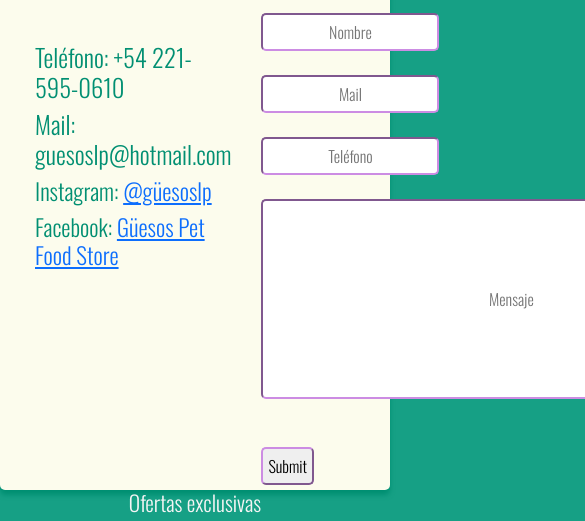
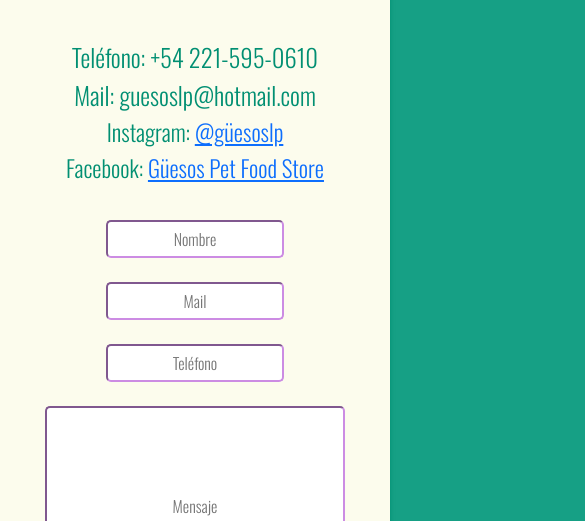
Before and after one commit to CristopherGiordano1/Guesos, a website: page secciones/contacto.html in a window 390 px wide. Shown: the part 289-810 px from the top of the page, 585 px wide, since content can reach past the window. Drawn offline with nearby package versions, Linux system fonts and the light colour scheme.

Commit message:
agregué una media queri en la sección contacto

```diff
--- a/scss/secciones-scss/_contacto.scss
+++ b/scss/secciones-scss/_contacto.scss
@@ -11,6 +11,15 @@
     justify-content: space-evenly;
 }
 .input-mensaje input{
-    width: 500px;
+    width: 300px;
     height: 200px;
 }
+
+@media (max-width: 500px){
+
+    .section-contacto{
+        flex-direction: column;
+        text-align: center;
+
+        }
+}
--- a/secciones/contacto.html
+++ b/secciones/contacto.html
@@ -76,7 +76,7 @@
                         Store</a>
                 </h3>
             </div>
-            <div>
+            <div class="formulario-contacto">
                 <form action="#" method="get" enctype="text/plain">
                     <input type="text" placeholder="Nombre" name="nombre">
                     <br>
```
Also changed, not shown: css/style.css.
